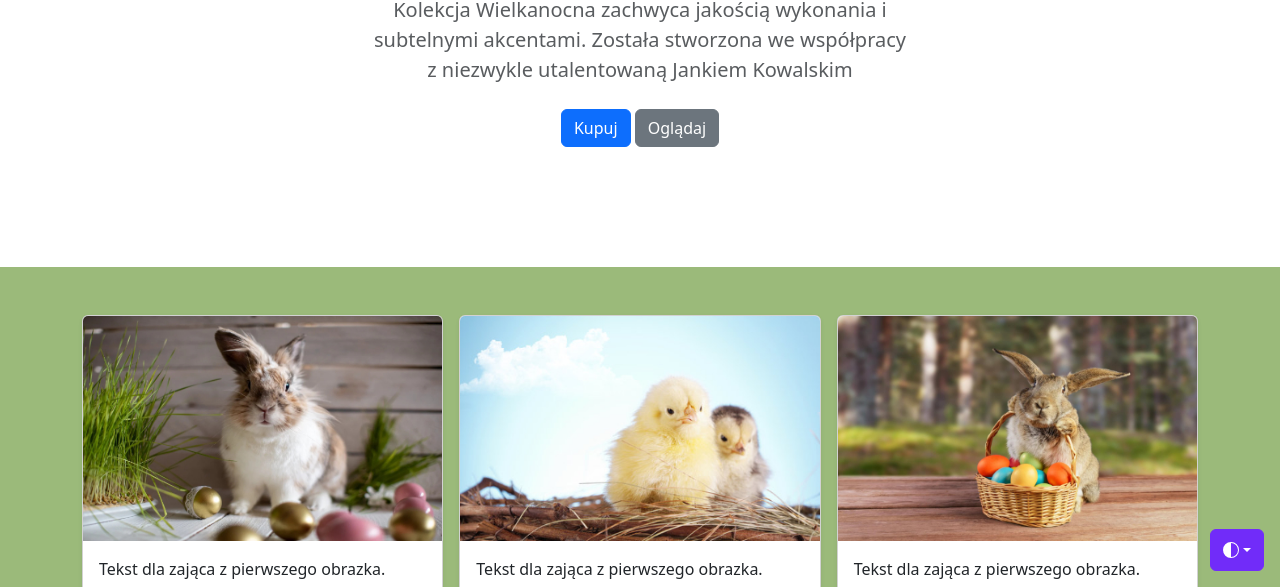
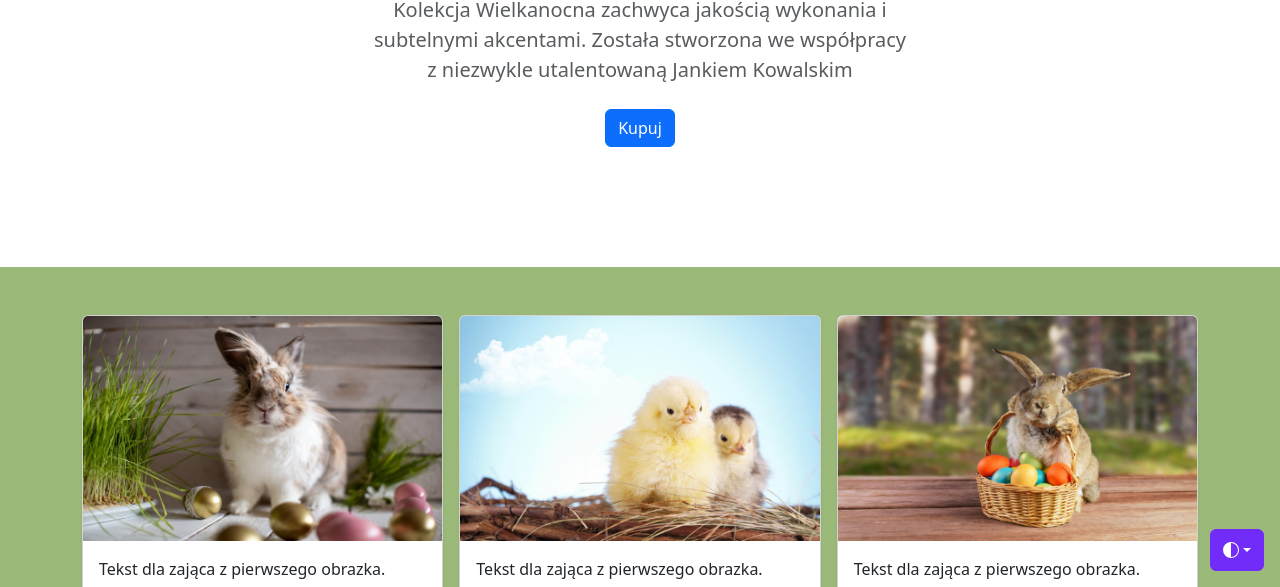
Before and after one commit to angelm1974/zajace3, a plain HTML site: page index.html in a window 1280 px wide. Shown: the part 213-800 px from the top of the page. Drawn offline with nearby package versions, Linux system fonts and the light colour scheme; a script that the page names is missing.

Commit message:
usuniecie przycisku

```diff
--- a/index.html
+++ b/index.html
@@ -6,7 +6,7 @@
   <script async src="https://www.googletagmanager.com/gtag/js?id=G-Z71WFCBPZ1"></script>
   <script>
     window.dataLayer = window.dataLayer || [];
-  function gtag(){dataLayer.push(arguments);}
+    function gtag() { dataLayer.push(arguments); }
     gtag('js', new Date());
 
     gtag('config', 'G-Z71WFCBPZ1');
@@ -244,7 +244,7 @@
             Została stworzona we współpracy z niezwykle utalentowaną Jankiem Kowalskim</p>
           <p>
             <a href="https://yogqs9.axshare.com/home.html" class="btn btn-primary my-2">Kupuj</a>
-            <a href="#" class="btn btn-secondary my-2">Oglądaj</a>
+            <!-- <a href="#" class="btn btn-secondary my-2">Oglądaj</a> -->
           </p>
         </div>
       </div>
```
Lines whose indentation alone changed are shown as unchanged.
